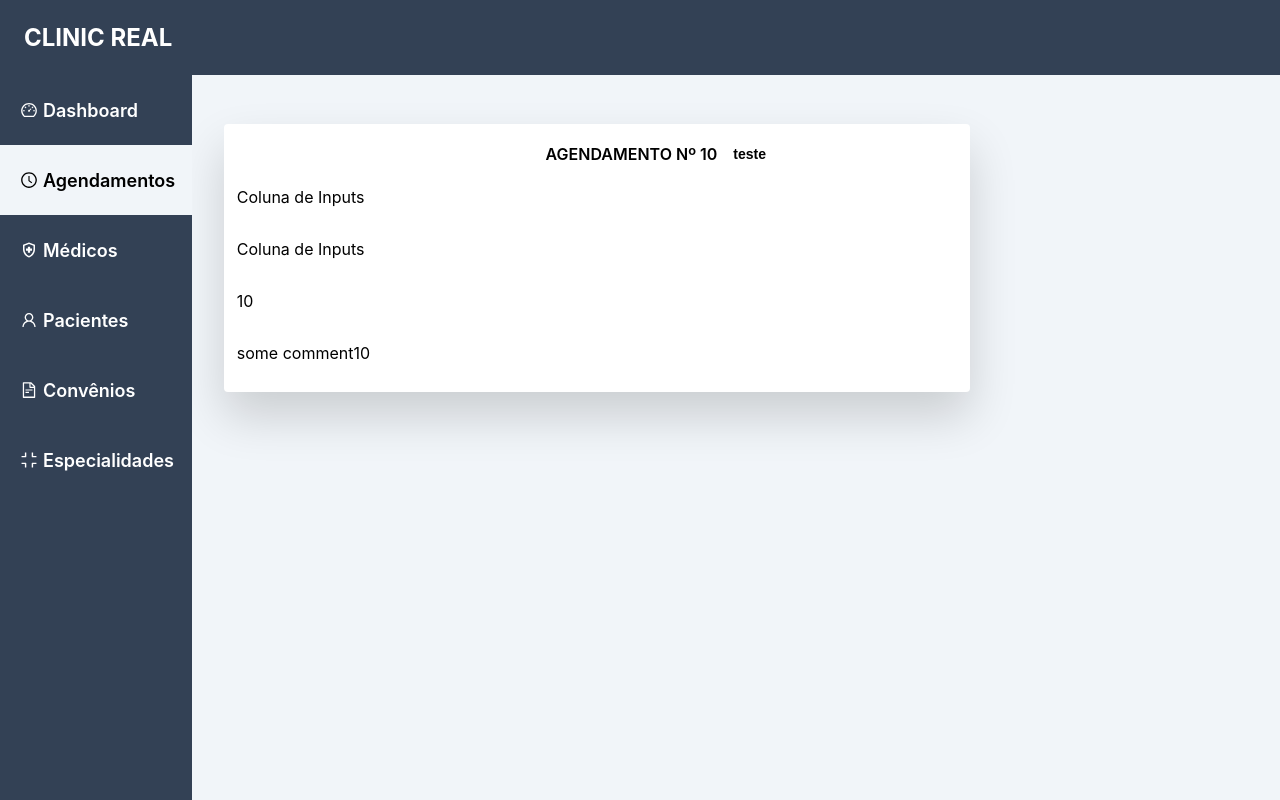
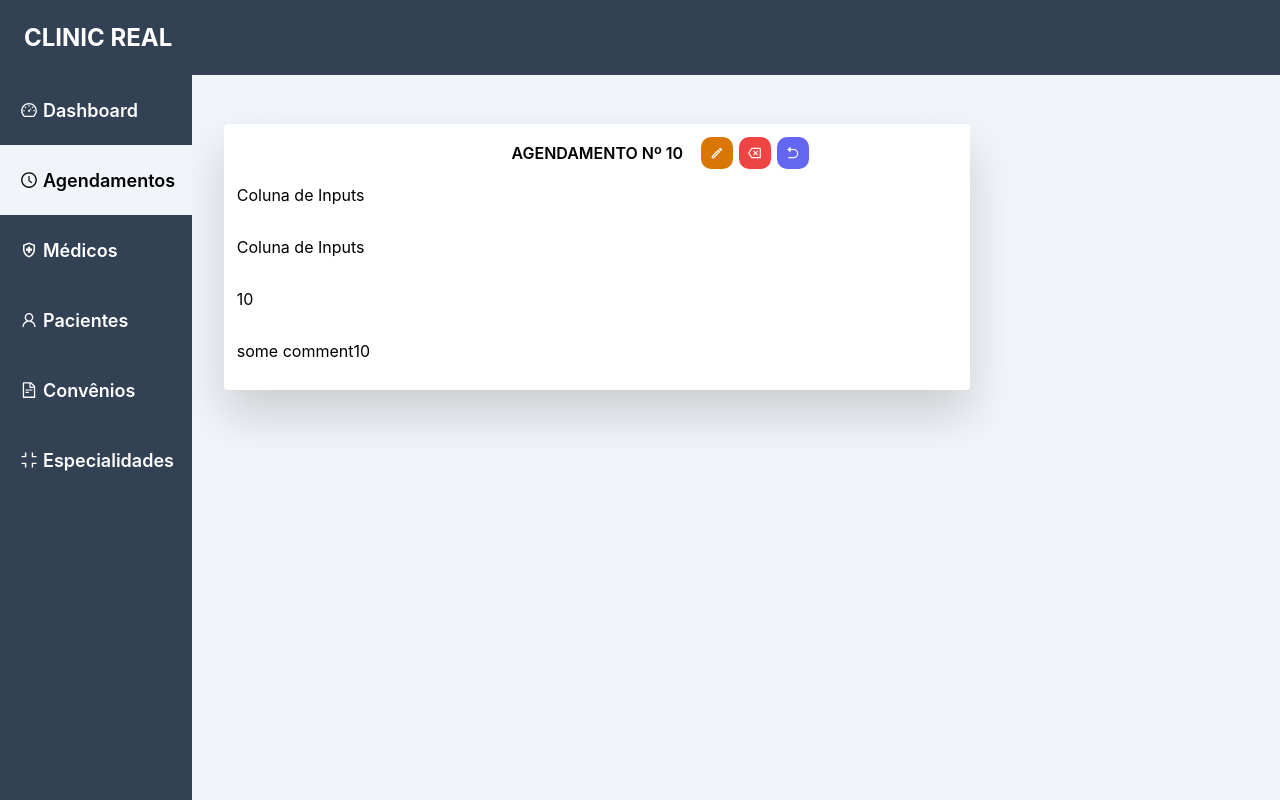
Before and after one commit to gusouza97/Project-Sistema-de-Agendamento-Medico, a React (Create React App) app in the folder app/front/: page /agendamentos/10 in a window 1280 px wide. Built offline with nearby package versions, Linux system fonts and the light colour scheme; data requests are answered from the project's data file.

Commit message:
feature: implementar os botões principais na page view agendameno

```diff
--- a/app/front/src/Pages/Agendamentos/Visualizar/VerAgendamentos.js
+++ b/app/front/src/Pages/Agendamentos/Visualizar/VerAgendamentos.js
@@ -34,19 +34,23 @@ function VerAgendamentos() {
       <Panel width="ExtraLarge">
         <Column>
           <Row>
-            <div className={style.agendamentoTitle_header}>
+            <div className={style.header_agendamentoTitle}>
               <Title text={`AGENDAMENTO Nº ${agendamento.id}`} />
-              <Button text="teste" />
+              <div className={style.container_buttons}>
+                <Button color="button--color_orange" type="Edit" handle="" />
+                <Button color="button--color_red" type="Delete" handle="" />
+                <Button color="button--color_blue" type="Back" handle="" />
+              </div>
             </div>
           </Row>
           <Row>
             <Column>
-              <div className={style.agendamentoInputs_container}>
+              <div className={style.container_agendamentoInputs}>
                 <p>Coluna de Inputs</p>
               </div>
             </Column>
             <Column>
-              <div className={style.agendamentoPhotoProfile_container}>
+              <div className={style.container_agendamentosPhotoProfile}>
                 <p>Coluna de Inputs</p>
               </div>
             </Column>
--- a/app/front/src/Pages/Agendamentos/Visualizar/VerAgendamentos.module.css
+++ b/app/front/src/Pages/Agendamentos/Visualizar/VerAgendamentos.module.css
@@ -1,14 +1,20 @@
-.agendamentoTitle_header {
+.header_agendamentoTitle {
     width: 100%;
     display: flex;
     align-items: center;
     justify-content: center;
 }
 
-.agendamentoInputs_container {
+.container_buttons {
+    display: flex;
+    flex-direction: row;
+    margin-left: 15px;
+}
+
+.container_agendamentoInputs {
     width: 850px;
 }
 
-.agendamentoPhotoProfile_container {
+.container_agendamentosPhotoProfile {
     width: 450px;
 }
```
